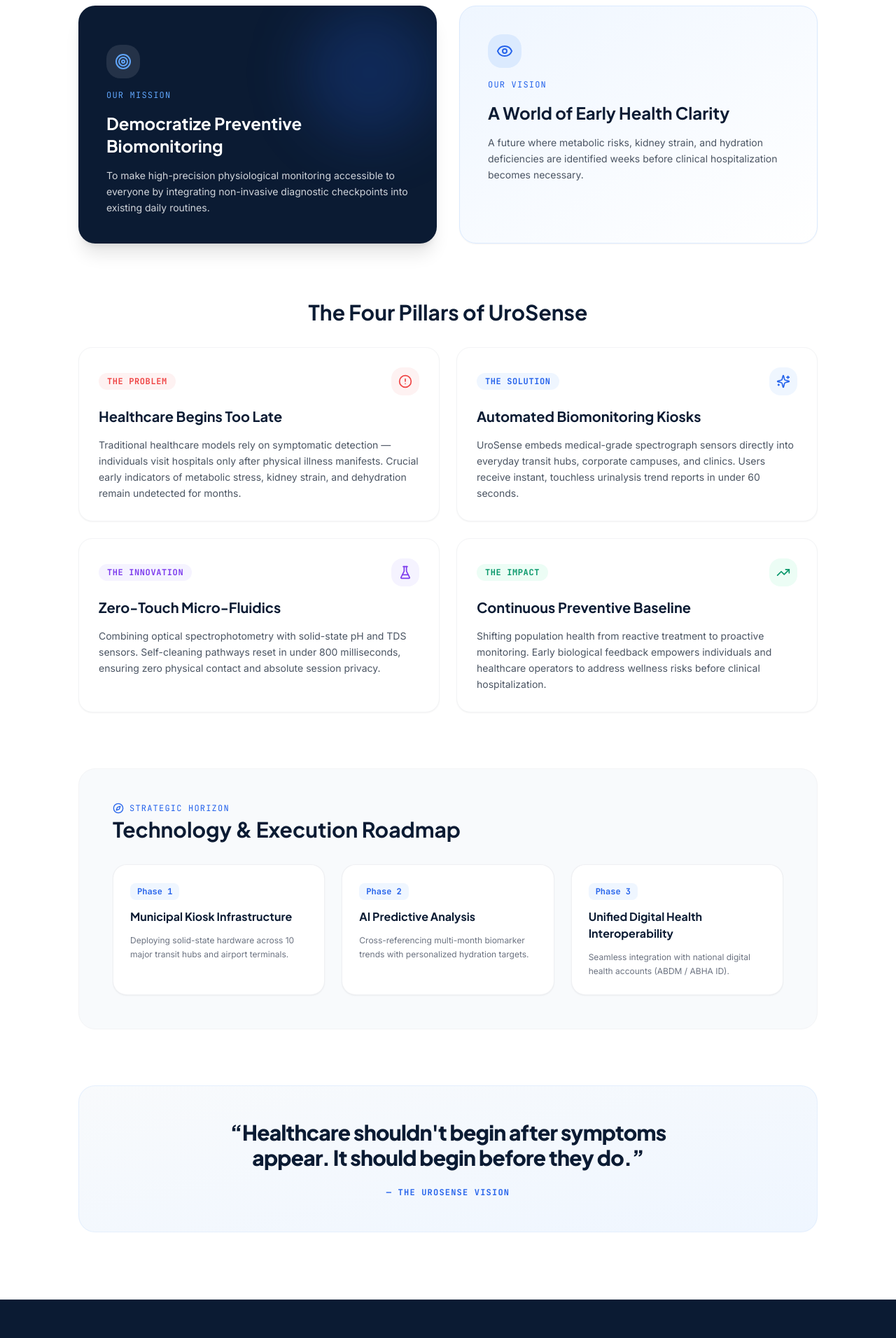
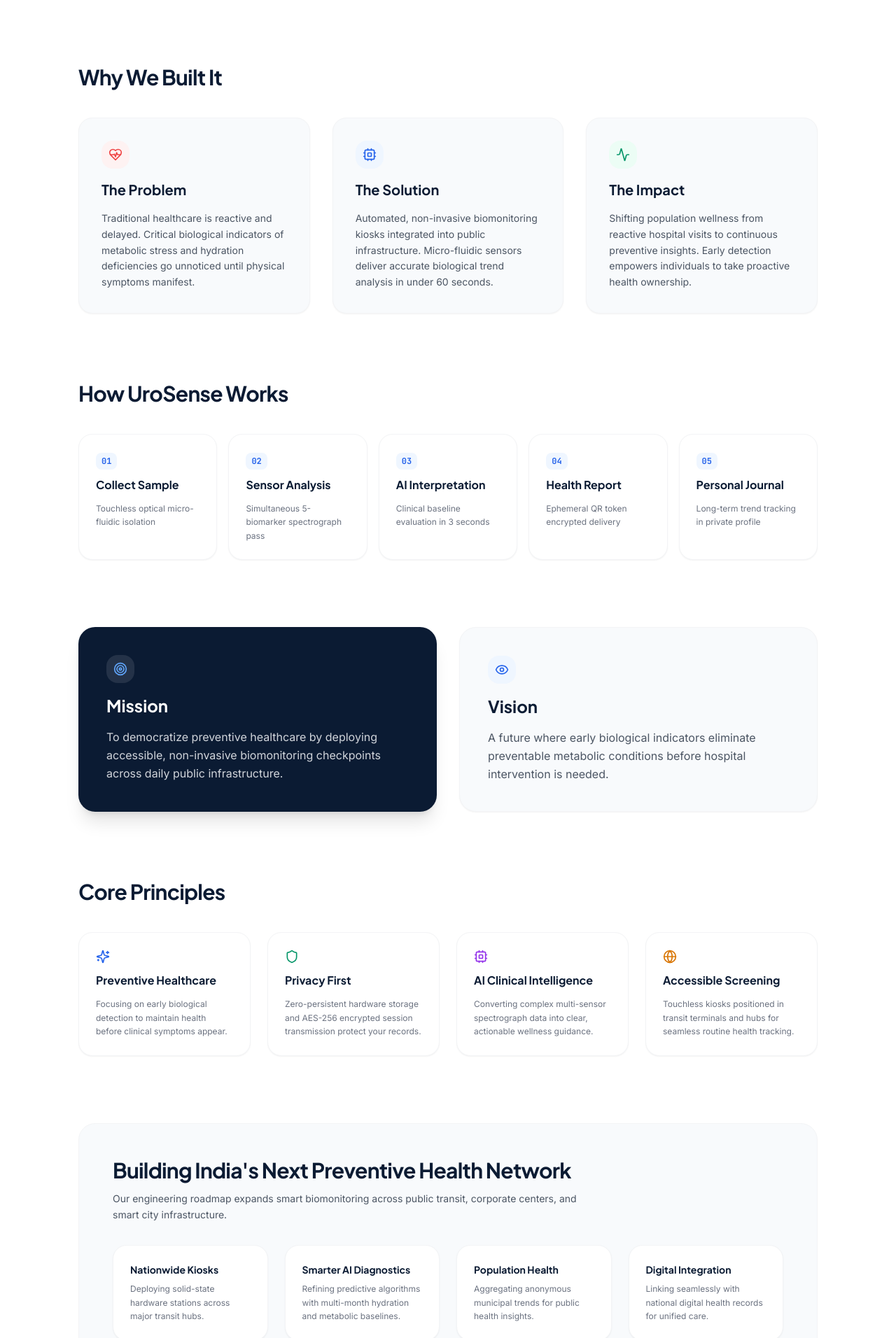
Before and after one commit to umeshpandeysh/Smart-Urine-Monitoring-System, a Next.js app: page /about in a window 1280 px wide. Shown: the part 300-2212 px from the top of the page at 70% size. Built offline with nearby package versions, Linux system fonts and the light colour scheme; no server answers.

Commit message:
feat(about): final product story redesign across 6 minimal sections without decorative badges

```diff
--- a/src/app/about/page.tsx
+++ b/src/app/about/page.tsx
@@ -2,176 +2,236 @@
 import Navbar from '@/components/landing/navbar';
 import Footer from '@/components/landing/footer';
 import {
-  Target, Eye, AlertCircle, Sparkles, TrendingUp,
-  FlaskConical, Compass, ArrowRight, CheckCircle2
+  Target, Eye, Shield, Cpu, Activity, ArrowRight,
+  Database, Globe, HeartPulse, Sparkles
 } from 'lucide-react';
 
 export const metadata: Metadata = {
-  title: 'About — UroSense Product Story',
-  description: 'The UroSense story: Reimagining preventive healthcare through non-invasive, automated urinalysis kiosks across public infrastructure.',
+  title: 'About UroSense — Preventive Health Technology',
+  description: 'UroSense is a smart urine biomonitoring ecosystem making preventive health screening fast, accessible, and non-invasive through AI-powered public diagnostic stations.',
 };
 
 export default function AboutPage() {
-  const storyBlocks = [
-    {
-      badge: 'THE PROBLEM',
-      title: 'Healthcare Begins Too Late',
-      desc: 'Traditional healthcare models rely on symptomatic detection — individuals visit hospitals only after physical illness manifests. Crucial early indicators of metabolic stress, kidney strain, and dehydration remain undetected for months.',
-      icon: AlertCircle,
-      color: '#EF4444',
-      bg: '#FEF2F2',
-    },
-    {
-      badge: 'THE SOLUTION',
-      title: 'Automated Biomonitoring Kiosks',
-      desc: 'UroSense embeds medical-grade spectrograph sensors directly into everyday transit hubs, corporate campuses, and clinics. Users receive instant, touchless urinalysis trend reports in under 60 seconds.',
-      icon: Sparkles,
-      color: '#2563EB',
-      bg: '#EFF6FF',
-    },
-    {
-      badge: 'THE INNOVATION',
-      title: 'Zero-Touch Micro-Fluidics',
-      desc: 'Combining optical spectrophotometry with solid-state pH and TDS sensors. Self-cleaning pathways reset in under 800 milliseconds, ensuring zero physical contact and absolute session privacy.',
-      icon: FlaskConical,
-      color: '#7C3AED',
-      bg: '#F5F3FF',
-    },
-    {
-      badge: 'THE IMPACT',
-      title: 'Continuous Preventive Baseline',
-      desc: 'Shifting population health from reactive treatment to proactive monitoring. Early biological feedback empowers individuals and healthcare operators to address wellness risks before clinical hospitalization.',
-      icon: TrendingUp,
-      color: '#059669',
-      bg: '#ECFDF5',
-    },
-  ];
-
-  const roadmapPillars = [
-    { phase: 'Phase 1', title: 'Municipal Kiosk Infrastructure', detail: 'Deploying solid-state hardware across 10 major transit hubs and airport terminals.' },
-    { phase: 'Phase 2', title: 'AI Predictive Analysis', detail: 'Cross-referencing multi-month biomarker trends with personalized hydration targets.' },
-    { phase: 'Phase 3', title: 'Unified Digital Health Interoperability', detail: 'Seamless integration with national digital health accounts (ABDM / ABHA ID).' },
-  ];
-
   return (
     <div className="min-h-screen bg-white text-[#0B1B33]" style={{ fontFamily: 'var(--font-inter), sans-serif' }}>
       <Navbar />
 
-      <main className="pt-28 pb-24 max-w-6xl mx-auto px-6 md:px-12 space-y-20">
+      <main className="pt-32 pb-28 max-w-6xl mx-auto px-6 md:px-12 space-y-24">
 
-        {/* Hero Intro */}
-        <div className="text-center max-w-3xl mx-auto space-y-4">
-          <h1 className="text-3xl md:text-5xl font-extrabold tracking-tight text-[#0B1B33]"
+        {/* SECTION 1: Hero Section */}
+        <div className="max-w-3xl space-y-6">
+          <h1 className="text-4xl md:text-6xl font-extrabold tracking-tight text-[#0B1B33]"
             style={{ fontFamily: 'var(--font-plus-jakarta), sans-serif' }}>
             About UroSense
           </h1>
-          <p className="text-base text-gray-500 max-w-xl mx-auto leading-relaxed">
-            Transforming everyday biological indicators into actionable health insights before symptoms appear.
+          <p className="text-lg md:text-xl text-gray-600 leading-relaxed font-normal">
+            UroSense is a smart urine biomonitoring ecosystem designed to make preventive health screening fast, accessible, and non-invasive through AI-powered public diagnostic stations.
           </p>
         </div>
 
-        {/* Mission & Vision Twin Cards */}
-        <div className="grid grid-cols-1 md:grid-cols-2 gap-8">
-          <div className="bg-[#0B1B33] text-white rounded-3xl p-8 md:p-10 space-y-4 shadow-xl relative overflow-hidden">
-            <div className="absolute top-0 right-0 w-48 h-48 bg-[#2563EB]/20 rounded-full blur-2xl pointer-events-none" />
-            <div className="w-12 h-12 rounded-2xl bg-white/10 flex items-center justify-center text-blue-400">
-              <Target className="w-6 h-6" />
+        {/* SECTION 2: Why We Built It */}
+        <div className="space-y-10">
+          <h2 className="text-2xl md:text-3xl font-bold text-[#0B1B33] tracking-tight"
+            style={{ fontFamily: 'var(--font-plus-jakarta), sans-serif' }}>
+            Why We Built It
+          </h2>
+          <div className="grid grid-cols-1 md:grid-cols-3 gap-8">
+            <div className="bg-[#F8FAFC] border border-gray-100 rounded-2xl p-8 space-y-4 shadow-sm">
+              <div className="w-10 h-10 rounded-xl bg-red-50 text-red-500 flex items-center justify-center">
+                <HeartPulse className="w-5 h-5" />
               </div>
-            <span className="text-xs font-mono text-blue-400 uppercase tracking-widest block">OUR MISSION</span>
-            <h2 className="text-2xl font-bold" style={{ fontFamily: 'var(--font-plus-jakarta), sans-serif' }}>
-              Democratize Preventive Biomonitoring
-            </h2>
-            <p className="text-gray-300 text-sm leading-relaxed">
-              To make high-precision physiological monitoring accessible to everyone by integrating non-invasive diagnostic checkpoints into existing daily routines.
+              <h3 className="font-bold text-[#0B1B33] text-xl" style={{ fontFamily: 'var(--font-plus-jakarta), sans-serif' }}>
+                The Problem
+              </h3>
+              <p className="text-sm text-gray-600 leading-relaxed">
+                Traditional healthcare is reactive and delayed. Critical biological indicators of metabolic stress and hydration deficiencies go unnoticed until physical symptoms manifest.
               </p>
             </div>
 
-          <div className="bg-gradient-to-br from-[#EFF6FF] to-white border border-blue-100 rounded-3xl p-8 md:p-10 space-y-4 shadow-sm relative overflow-hidden">
-            <div className="w-12 h-12 rounded-2xl bg-blue-100 flex items-center justify-center text-[#2563EB]">
-              <Eye className="w-6 h-6" />
+            <div className="bg-[#F8FAFC] border border-gray-100 rounded-2xl p-8 space-y-4 shadow-sm">
+              <div className="w-10 h-10 rounded-xl bg-blue-50 text-[#2563EB] flex items-center justify-center">
+                <Cpu className="w-5 h-5" />
               </div>
-            <span className="text-xs font-mono text-[#2563EB] uppercase tracking-widest block">OUR VISION</span>
-            <h2 className="text-2xl font-bold text-[#0B1B33]" style={{ fontFamily: 'var(--font-plus-jakarta), sans-serif' }}>
-              A World of Early Health Clarity
-            </h2>
-            <p className="text-gray-600 text-sm leading-relaxed">
-              A future where metabolic risks, kidney strain, and hydration deficiencies are identified weeks before clinical hospitalization becomes necessary.
+              <h3 className="font-bold text-[#0B1B33] text-xl" style={{ fontFamily: 'var(--font-plus-jakarta), sans-serif' }}>
+                The Solution
+              </h3>
+              <p className="text-sm text-gray-600 leading-relaxed">
+                Automated, non-invasive biomonitoring kiosks integrated into public infrastructure. Micro-fluidic sensors deliver accurate biological trend analysis in under 60 seconds.
+              </p>
+            </div>
+
+            <div className="bg-[#F8FAFC] border border-gray-100 rounded-2xl p-8 space-y-4 shadow-sm">
+              <div className="w-10 h-10 rounded-xl bg-emerald-50 text-emerald-600 flex items-center justify-center">
+                <Activity className="w-5 h-5" />
+              </div>
+              <h3 className="font-bold text-[#0B1B33] text-xl" style={{ fontFamily: 'var(--font-plus-jakarta), sans-serif' }}>
+                The Impact
+              </h3>
+              <p className="text-sm text-gray-600 leading-relaxed">
+                Shifting population wellness from reactive hospital visits to continuous preventive insights. Early detection empowers individuals to take proactive health ownership.
               </p>
             </div>
           </div>
-
-        {/* Problem → Solution → Innovation → Impact Matrix */}
-        <div className="space-y-8">
-          <div className="text-center">
-            <h2 className="text-2xl md:text-3xl font-bold text-[#0B1B33]" style={{ fontFamily: 'var(--font-plus-jakarta), sans-serif' }}>
-              The Four Pillars of UroSense
-            </h2>
         </div>
 
-          <div className="grid grid-cols-1 md:grid-cols-2 gap-6">
-            {storyBlocks.map((block) => {
-              const Icon = block.icon;
-              return (
-                <div key={block.title} className="bg-white border border-gray-100 rounded-2xl p-7 shadow-sm space-y-4 hover:shadow-md transition-all">
-                  <div className="flex items-center justify-between">
-                    <span className="text-xs font-mono font-bold tracking-wider px-3 py-1 rounded-full" style={{ background: block.bg, color: block.color }}>
-                      {block.badge}
-                    </span>
-                    <div className="w-10 h-10 rounded-xl flex items-center justify-center" style={{ background: block.bg }}>
-                      <Icon className="w-5 h-5" style={{ color: block.color }} />
-                    </div>
-                  </div>
-                  <h3 className="font-bold text-[#0B1B33] text-xl" style={{ fontFamily: 'var(--font-plus-jakarta), sans-serif' }}>
-                    {block.title}
-                  </h3>
-                  <p className="text-sm text-gray-600 leading-relaxed">
-                    {block.desc}
-                  </p>
-                </div>
-              );
-            })}
-          </div>
-        </div>
-
-        {/* Future Roadmap Section */}
-        <div className="bg-[#F8FAFC] border border-gray-100 rounded-3xl p-8 md:p-12 space-y-8">
-          <div className="flex flex-col md:flex-row md:items-center justify-between gap-4">
-            <div>
-              <div className="flex items-center gap-2 text-xs font-mono text-[#2563EB] uppercase tracking-widest mb-1">
-                <Compass className="w-4 h-4" /> Strategic Horizon
-              </div>
-              <h2 className="text-2xl md:text-3xl font-bold text-[#0B1B33]" style={{ fontFamily: 'var(--font-plus-jakarta), sans-serif' }}>
-                Technology & Execution Roadmap
+        {/* SECTION 3: How UroSense Works (Horizontal Timeline) */}
+        <div className="space-y-10">
+          <h2 className="text-2xl md:text-3xl font-bold text-[#0B1B33] tracking-tight"
+            style={{ fontFamily: 'var(--font-plus-jakarta), sans-serif' }}>
+            How UroSense Works
           </h2>
-            </div>
-          </div>
-
-          <div className="grid grid-cols-1 md:grid-cols-3 gap-6">
-            {roadmapPillars.map((pillar) => (
-              <div key={pillar.phase} className="bg-white border border-gray-200/60 rounded-2xl p-6 space-y-3 shadow-sm">
-                <span className="text-xs font-mono font-bold text-[#2563EB] bg-blue-50 px-2.5 py-1 rounded-md inline-block">
-                  {pillar.phase}
+          <div className="grid grid-cols-1 sm:grid-cols-2 lg:grid-cols-5 gap-4">
+            {[
+              { num: '01', title: 'Collect Sample', desc: 'Touchless optical micro-fluidic isolation' },
+              { num: '02', title: 'Sensor Analysis', desc: 'Simultaneous 5-biomarker spectrograph pass' },
+              { num: '03', title: 'AI Interpretation', desc: 'Clinical baseline evaluation in 3 seconds' },
+              { num: '04', title: 'Health Report', desc: 'Ephemeral QR token encrypted delivery' },
+              { num: '05', title: 'Personal Journal', desc: 'Long-term trend tracking in private profile' },
+            ].map((step, idx) => (
+              <div key={step.num} className="bg-white border border-gray-100 rounded-2xl p-6 space-y-3 shadow-sm hover:border-blue-200 transition-colors">
+                <span className="text-xs font-mono font-bold text-[#2563EB] bg-blue-50 px-2 py-1 rounded-md">
+                  {step.num}
                 </span>
                 <h4 className="font-bold text-[#0B1B33] text-base" style={{ fontFamily: 'var(--font-plus-jakarta), sans-serif' }}>
-                  {pillar.title}
+                  {step.title}
                 </h4>
                 <p className="text-xs text-gray-500 leading-relaxed">
-                  {pillar.detail}
+                  {step.desc}
                 </p>
               </div>
             ))}
           </div>
         </div>
 
-        {/* Inspirational Vision Callout */}
-        <div className="bg-gradient-to-br from-[#F8FAFC] to-[#EFF6FF] border border-blue-100/60 rounded-3xl p-8 sm:p-12 text-center">
-          <blockquote className="text-xl sm:text-2xl md:text-3xl font-extrabold text-[#0B1B33] max-w-2xl mx-auto leading-snug tracking-tight"
+        {/* SECTION 4: Mission & Vision */}
+        <div className="grid grid-cols-1 md:grid-cols-2 gap-8">
+          <div className="bg-[#0B1B33] text-white rounded-3xl p-8 md:p-10 space-y-4 shadow-xl flex flex-col justify-between h-full">
+            <div className="space-y-4">
+              <div className="w-10 h-10 rounded-xl bg-white/10 text-blue-400 flex items-center justify-center">
+                <Target className="w-5 h-5" />
+              </div>
+              <h3 className="text-2xl font-bold" style={{ fontFamily: 'var(--font-plus-jakarta), sans-serif' }}>
+                Mission
+              </h3>
+              <p className="text-gray-300 text-base leading-relaxed">
+                To democratize preventive healthcare by deploying accessible, non-invasive biomonitoring checkpoints across daily public infrastructure.
+              </p>
+            </div>
+          </div>
+
+          <div className="bg-[#F8FAFC] border border-gray-100 rounded-3xl p-8 md:p-10 space-y-4 shadow-sm flex flex-col justify-between h-full">
+            <div className="space-y-4">
+              <div className="w-10 h-10 rounded-xl bg-blue-50 text-[#2563EB] flex items-center justify-center">
+                <Eye className="w-5 h-5" />
+              </div>
+              <h3 className="text-2xl font-bold text-[#0B1B33]" style={{ fontFamily: 'var(--font-plus-jakarta), sans-serif' }}>
+                Vision
+              </h3>
+              <p className="text-gray-600 text-base leading-relaxed">
+                A future where early biological indicators eliminate preventable metabolic conditions before hospital intervention is needed.
+              </p>
+            </div>
+          </div>
+        </div>
+
+        {/* SECTION 5: Core Principles */}
+        <div className="space-y-10">
+          <h2 className="text-2xl md:text-3xl font-bold text-[#0B1B33] tracking-tight"
             style={{ fontFamily: 'var(--font-plus-jakarta), sans-serif' }}>
-            &ldquo;Healthcare shouldn&apos;t begin after symptoms appear. It should begin before they do.&rdquo;
-          </blockquote>
-          <p className="text-xs font-mono text-[#2563EB] font-bold uppercase tracking-widest mt-6">
-            — The UroSense Vision
+            Core Principles
+          </h2>
+          <div className="grid grid-cols-1 sm:grid-cols-2 lg:grid-cols-4 gap-6">
+            <div className="bg-white border border-gray-100 rounded-2xl p-6 space-y-3 shadow-sm">
+              <Sparkles className="w-5 h-5 text-[#2563EB]" />
+              <h4 className="font-bold text-[#0B1B33] text-base" style={{ fontFamily: 'var(--font-plus-jakarta), sans-serif' }}>
+                Preventive Healthcare
+              </h4>
+              <p className="text-xs text-gray-500 leading-relaxed">
+                Focusing on early biological detection to maintain health before clinical symptoms appear.
               </p>
+            </div>
+
+            <div className="bg-white border border-gray-100 rounded-2xl p-6 space-y-3 shadow-sm">
+              <Shield className="w-5 h-5 text-emerald-600" />
+              <h4 className="font-bold text-[#0B1B33] text-base" style={{ fontFamily: 'var(--font-plus-jakarta), sans-serif' }}>
+                Privacy First
+              </h4>
+              <p className="text-xs text-gray-500 leading-relaxed">
+                Zero-persistent hardware storage and AES-256 encrypted session transmission protect your records.
+              </p>
+            </div>
+
+            <div className="bg-white border border-gray-100 rounded-2xl p-6 space-y-3 shadow-sm">
+              <Cpu className="w-5 h-5 text-purple-600" />
+              <h4 className="font-bold text-[#0B1B33] text-base" style={{ fontFamily: 'var(--font-plus-jakarta), sans-serif' }}>
+                AI Clinical Intelligence
+              </h4>
+              <p className="text-xs text-gray-500 leading-relaxed">
+                Converting complex multi-sensor spectrograph data into clear, actionable wellness guidance.
+              </p>
+            </div>
+
+            <div className="bg-white border border-gray-100 rounded-2xl p-6 space-y-3 shadow-sm">
+              <Globe className="w-5 h-5 text-amber-600" />
+              <h4 className="font-bold text-[#0B1B33] text-base" style={{ fontFamily: 'var(--font-plus-jakarta), sans-serif' }}>
+                Accessible Screening
+              </h4>
+              <p className="text-xs text-gray-500 leading-relaxed">
+                Touchless kiosks positioned in transit terminals and hubs for seamless routine health tracking.
+              </p>
+            </div>
+          </div>
+        </div>
+
+        {/* SECTION 6: Future Vision */}
+        <div className="bg-[#F8FAFC] border border-gray-100 rounded-3xl p-8 md:p-12 space-y-8">
+          <div className="max-w-2xl space-y-3">
+            <h2 className="text-2xl md:text-3xl font-bold text-[#0B1B33] tracking-tight"
+              style={{ fontFamily: 'var(--font-plus-jakarta), sans-serif' }}>
+              Building India&apos;s Next Preventive Health Network
+            </h2>
+            <p className="text-sm text-gray-600 leading-relaxed">
+              Our engineering roadmap expands smart biomonitoring across public transit, corporate centers, and smart city infrastructure.
+            </p>
+          </div>
+
+          <div className="grid grid-cols-1 sm:grid-cols-2 lg:grid-cols-4 gap-6">
+            <div className="bg-white border border-gray-100 rounded-2xl p-6 space-y-2 shadow-sm">
+              <h4 className="font-bold text-[#0B1B33] text-sm" style={{ fontFamily: 'var(--font-plus-jakarta), sans-serif' }}>
+                Nationwide Kiosks
+              </h4>
+              <p className="text-xs text-gray-500 leading-relaxed">
+                Deploying solid-state hardware stations across major transit hubs.
+              </p>
+            </div>
+
+            <div className="bg-white border border-gray-100 rounded-2xl p-6 space-y-2 shadow-sm">
+              <h4 className="font-bold text-[#0B1B33] text-sm" style={{ fontFamily: 'var(--font-plus-jakarta), sans-serif' }}>
+                Smarter AI Diagnostics
+              </h4>
+              <p className="text-xs text-gray-500 leading-relaxed">
+                Refining predictive algorithms with multi-month hydration and metabolic baselines.
+              </p>
+            </div>
+
+            <div className="bg-white border border-gray-100 rounded-2xl p-6 space-y-2 shadow-sm">
+              <h4 className="font-bold text-[#0B1B33] text-sm" style={{ fontFamily: 'var(--font-plus-jakarta), sans-serif' }}>
+                Population Health
+              </h4>
+              <p className="text-xs text-gray-500 leading-relaxed">
+                Aggregating anonymous municipal trends for public health insights.
+              </p>
+            </div>
+
+            <div className="bg-white border border-gray-100 rounded-2xl p-6 space-y-2 shadow-sm">
+              <h4 className="font-bold text-[#0B1B33] text-sm" style={{ fontFamily: 'var(--font-plus-jakarta), sans-serif' }}>
+                Digital Integration
+              </h4>
+              <p className="text-xs text-gray-500 leading-relaxed">
+                Linking seamlessly with national digital health records for unified care.
+              </p>
+            </div>
+          </div>
         </div>
 
       </main>
```
Lines whose indentation alone changed are shown as unchanged.
